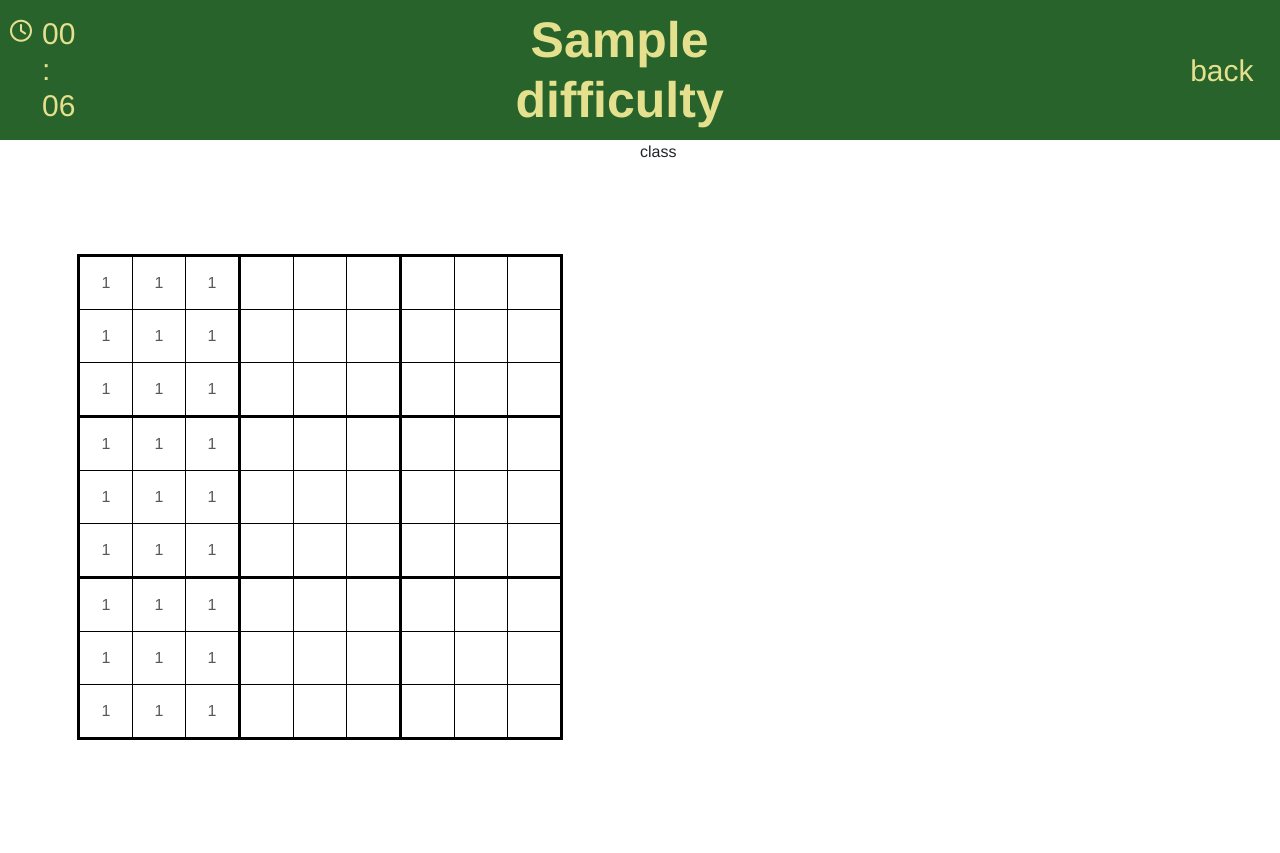
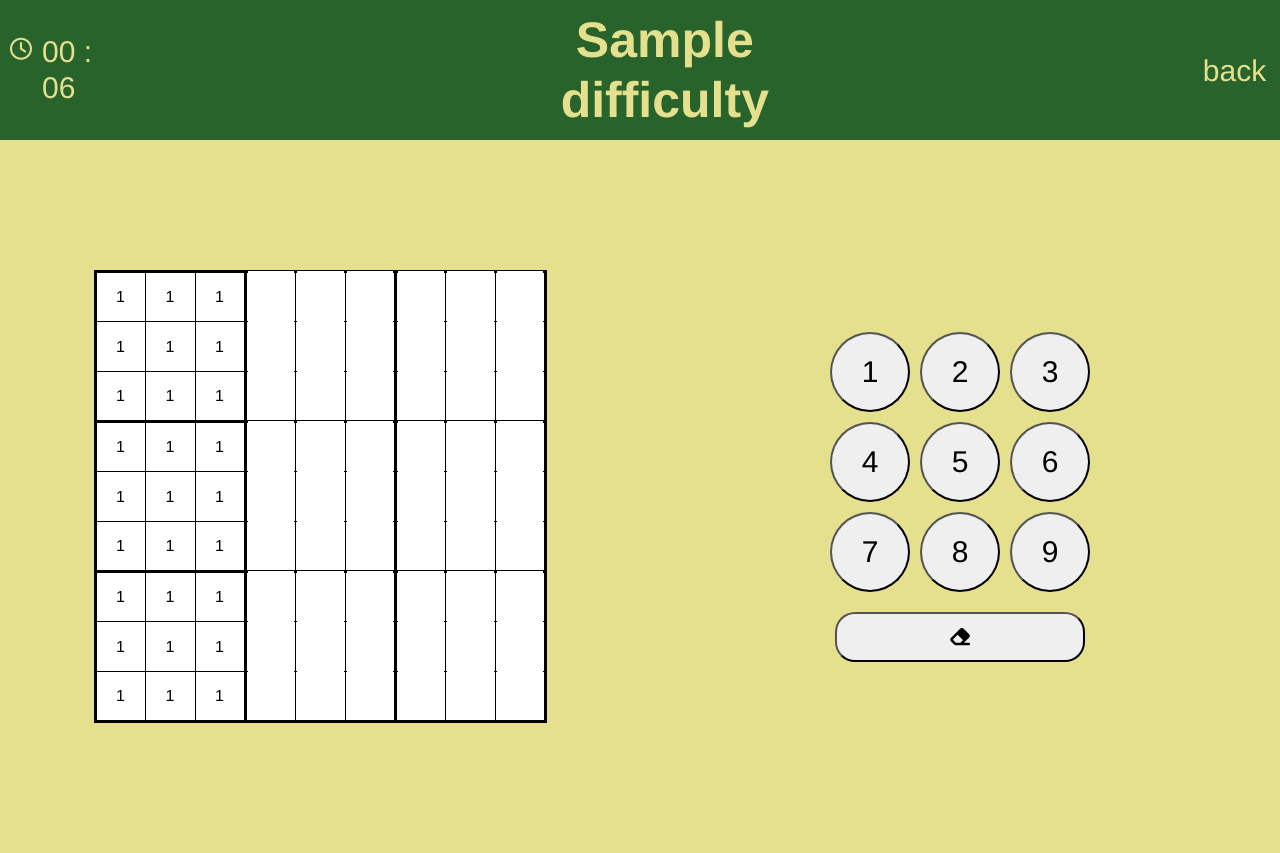
Before and after one commit to ChamalInd/Sudoku, a Flask app: template templates/game.html in a window 1280 px wide. Run offline with Flask 3, Linux system fonts and the light colour scheme; the template is opened without the code that fills it: most values are stand-ins (such as "Sample title", 1, 10 or a date in 2020); some web fonts are replaced.

Commit message:
Sudoku logic is almostt complete

```diff
--- a/app.py
+++ b/app.py
@@ -1,6 +1,11 @@
-from flask import Flask, render_template, request
+from flask import Flask, render_template, request, jsonify
 
-from helper.board import generate
+from helper.board import generate, print_board
+
+# defining global variables
+game_board = None
+full_board = None
+difficulty = None
 
 
 # configuring app
@@ -25,17 +30,25 @@ def index():
 
 @app.route('/game', methods=['POST', 'GET'])
 def game():
+    global game_board, full_board, difficulty
+
     if request.method == 'GET':
         # checking for difficulty level
         levels = ['easy', 'medium', 'hard', 'extreme']
         difficulty = request.args.get('difficulty')
         difficulty_level = levels.index(difficulty)
 
-    if request.method == 'POST':
-        btn = request.form.get('clicked-btn')
-        print(btn)
-
-    # generating the board
-    full_board, game_board = generate(difficulty_level)
+        # generating the board
+        full_board, game_board = generate(difficulty_level)
+        print_board(full_board)
 
     return render_template('game.html', board=game_board, difficulty=difficulty)
+
+@app.route('/update-board', methods=['POST'])
+def update_game_board():
+    board = request.get_json()['current_state']
+    if board == full_board:
+        print('well done')
+
+
+    return jsonify({'status': 'updated'})
--- a/static/script.js
+++ b/static/script.js
@@ -1,5 +1,18 @@
 let time = 0;
 let interval;
+let selectedBtn = null
+const btns = document.querySelectorAll('.sudoku-btns');
+let gameBoard = [
+    [['', '', ''], ['', '', ''], ['', '', '']],
+    [['', '', ''], ['', '', ''], ['', '', '']],
+    [['', '', ''], ['', '', ''], ['', '', '']],
+    [['', '', ''], ['', '', ''], ['', '', '']],
+    [['', '', ''], ['', '', ''], ['', '', '']],
+    [['', '', ''], ['', '', ''], ['', '', '']],
+    [['', '', ''], ['', '', ''], ['', '', '']],
+    [['', '', ''], ['', '', ''], ['', '', '']],
+    [['', '', ''], ['', '', ''], ['', '', '']]
+]
 
 // increment timer
 function gamePageTimmer() {
@@ -25,3 +38,88 @@ document.addEventListener('DOMContentLoaded', () => {
         gamePageTimmer();
     }
 });
+
+// get selected box in sudoku board
+function buttonSelect(button) {
+    // check for a currently active button
+    const currentSelected = document.querySelector('.sudoku-btns.active');
+
+    if (currentSelected) {
+        currentSelected.classList.remove('active');
+        for (let i = 0; i < btns.length; i++) {
+            btns[i].classList.remove('others');
+        }
+    }
+
+    // selecting the button
+    selectedBtn = button;
+    selectedBtn.classList.add('active');
+
+    // highlighting the impact buttons
+    let current = button.id.split('x').map(Number);
+
+    // filling rows
+    for (let i = 0; i < 3; i++) {
+        for (let j = 0; j < 3; j++) {
+            id = `${current[0]}x${i}x${j}`;
+            document.getElementById(id).classList.add('others');
+        }
+    }
+
+    // filling columns
+    for (let i = 0; i < 9; i++) {
+        id = `${i}x${current[1]}x${current[2]}`;
+        document.getElementById(id).classList.add('others');
+    }
+
+    // filling sections
+    let row = Math.trunc(current[0] / 3) * 3;
+    for (let i = row; i < row + 3; i++) {
+        for (let j = 0; j < 3; j++) {
+            id = `${i}x${current[1]}x${j}`;
+            document.getElementById(id).classList.add('others');
+        }
+    }
+
+}
+
+// enter or clear values from the board
+function keyPadAction(button) {
+    let text = button.id;
+    const numbers = ['1', '2', '3', '4', '5', '6', '7', '8', '9']
+
+    if (numbers.includes(text)){
+        selectedBtn.innerText = text;
+    } else if (text === 'c') {
+        selectedBtn.innerText = '';
+    }
+
+    syncWithServer();
+
+}
+
+// syncing the webpage with flask app
+async function syncWithServer() {
+    // updating game board
+    for (let i = 0; i < btns.length; i ++) {
+        let index = btns[i].id.split('x').map(Number);
+        if (btns[i].innerText === '') {
+            gameBoard[index[0]][index[1]][index[2]] = btns[i].innerText;
+        } else {
+            gameBoard[index[0]][index[1]][index[2]] = Number(btns[i].innerText);
+        }
+        // alert(gameBoard[index[0]][index[1]][index[2]]);
+    }
+
+    // alert(gameBoard[8][2][2]);
+
+    try {
+        await fetch('/update-board', {
+            method: 'POST',
+            headers: {'Content-Type': 'application/json'},
+            body: JSON.stringify({ current_state: gameBoard })
+        });
+    } catch (error) {
+        alert('Sync faild ' + error);
+    }
+}
--- a/static/styles.css
+++ b/static/styles.css
@@ -9,6 +9,10 @@
 * {
     font-family: "Sudoku", Helvetica;
     transition: all 0.3s ease;
+}
+
+body {
+    background-color: #e5e08e;
 }
 
 
@@ -25,7 +29,6 @@
 
 .index-form {
     display: flex;
-    background-color: #e5e08e;
     flex-direction: column;
     width: 100%;
     height: calc(100vh - 220px);
@@ -78,13 +81,17 @@
 
 .top-bar .title {
     font-size: 50px;
-    padding: 10px calc(50% - 200px) 10px calc(50% - 200px);
+    padding: 10px calc(50% - 220px) 10px calc(50% - 190px);
 }
 
 .top-bar .time-bar {
-    width: 190px;
+    width: 210px;
     display: flex;
     margin: 0 0 0 10px;
+}
+
+.top-bar a {
+    width: 190px;
 }
 
 .top-bar .time-bar .icon {
@@ -102,8 +109,7 @@
 }
 
 .top-bar .back-btn {
-    margin: 20px;
-    width: 200px;
+    width: 100%;
     background: transparent;
     border: none;
     color: #e5e08e;
@@ -134,6 +140,7 @@
 
 .game-bar .left table tr td {
     border: 1px solid black;
+    background-color: white;
     height: 50px;
     width: 50px;
     text-align: center;
@@ -141,10 +148,23 @@
 
 .game-bar .left table tr td button, .game-bar .left table tr td button:disabled {
     border: none;
-    background: transparent;
+    padding: 0;
+    background-color: white;
     color: black;
-    width: 50px;
-    height: 50px;
+    width: 100%;
+    height: 100%;
+}
+
+.active {
+    background-color: #e5e08e !important;
+}
+
+.others:not(.active) {
+    background-color: rgb(232, 232, 232) !important;
+}
+
+.game-bar .left table tr td button:hover:not(:disabled) {
+    background-color: #e5e08e;
 }
 
 .game-bar .left table tr td:nth-child(3n):not(:last-child) {
@@ -155,6 +175,46 @@
     border-bottom: 3px solid black;
 }
 
+.game-bar .right {
+    display: flex;
+    flex-direction: column;
+    gap: 20px;
+    justify-content: center;
+    align-items: center;
+}
+
+.game-bar .right .btn-grid {
+    display: grid;
+    grid-template-columns: repeat(3, 1fr);
+    grid-template-rows: repeat(3, auto);
+    gap: 10px;
+}
+
+.game-bar .right .btn-grid button {
+    font-size: 30px;
+    width: 80px;
+    height: 80px;
+    border-radius: 50%;
+}
+
+.game-bar .right .btn-grid button:hover, .game-bar .right .control-grid button:hover {
+    transform: scale(1.1);
+}
+
+.game-bar .right .control-grid {
+    text-align: center;
+    width: 100%;
+}
+
+.game-bar .right .control-grid button {
+    font-size: 20px;
+    width: 250px;
+    height: 50px;
+    margin: 0 10px 0 10px;
+    border-radius: 20px;
+}
+
+
 /* media queries */
 @media screen and (max-width: 900px) {
     .game-bar {
@@ -164,5 +224,13 @@
 
     .game-bar .left {
         margin: 20px;
+        width: calc(100% - 40px);
     }
 }
+
+@media screen and (max-width: 550px) {
+    .game-bar .left table tr td {
+        width: 40px;
+        height: 40px;
+    }
+}
--- a/templates/game.html
+++ b/templates/game.html
@@ -7,7 +7,9 @@
         <h3 class="clock">00 : 00</h3>
     </div>
     <h1 class="title">{{ difficulty }}</h1>
-    <button class="back-btn" onclick="history.back()">back</button>
+    <a href="/">
+        <button class="back-btn">back</button>
+    </a>
 </div>
 
 <div class="game-bar">
@@ -18,15 +20,13 @@
                 {% for sec in range(3) %}
                 {% for col in range(3) %}
                 <td>
-                    <form action="/game", method="post">
-                        {% if board[row][sec][col] is integer %}
-                        <button class="btn btn-primary" type="submit" disabled id="{{row}}x{{sec}}x{{col}}" name="clicked-btn", value="{{row}}x{{sec}}x{{col}}">
-                            {{ board[row][sec][col] }}
-                        </button>
-                        {% else %}
-                        <button class="btn btn-primary" type="submit" id="{{row}}x{{sec}}x{{col}}" name="clicked-btn", value="{{row}}x{{sec}}x{{col}}"></button>
-                        {% endif %}
-                    </form>
+                    {% if board[row][sec][col] is integer %}
+                    <button class="sudoku-btns" type="button" disabled id="{{row}}x{{sec}}x{{col}}">
+                        {{ board[row][sec][col] }}
+                    </button>
+                    {% else %}
+                    <button class="sudoku-btns" type="button" id="{{row}}x{{sec}}x{{col}}" onclick="buttonSelect(this)"></button>
+                    {% endif %}
                 </td>
                 {% endfor %}
                 {% endfor %}
@@ -36,7 +36,22 @@
     </div>
 
     <div class="right">
-        class
+        <div class="btn-grid">
+            <button type="button" id="1" onclick="keyPadAction(this)">1</button>
+            <button type="button" id="2" onclick="keyPadAction(this)">2</button>
+            <button type="button" id="3" onclick="keyPadAction(this)">3</button>
+            <button type="button" id="4" onclick="keyPadAction(this)">4</button>
+            <button type="button" id="5" onclick="keyPadAction(this)">5</button>
+            <button type="button" id="6" onclick="keyPadAction(this)">6</button>
+            <button type="button" id="7" onclick="keyPadAction(this)">7</button>
+            <button type="button" id="8" onclick="keyPadAction(this)">8</button>
+            <button type="button" id="9" onclick="keyPadAction(this)">9</button>
+        </div>
+        <div class="control-grid">
+            <button type="button" id="c" onclick="keyPadAction(this)">
+                <i class="fa-solid fa-eraser"></i>
+            </button>
+        </div>
     </div>
 </div>
 {% endblock %}
```
